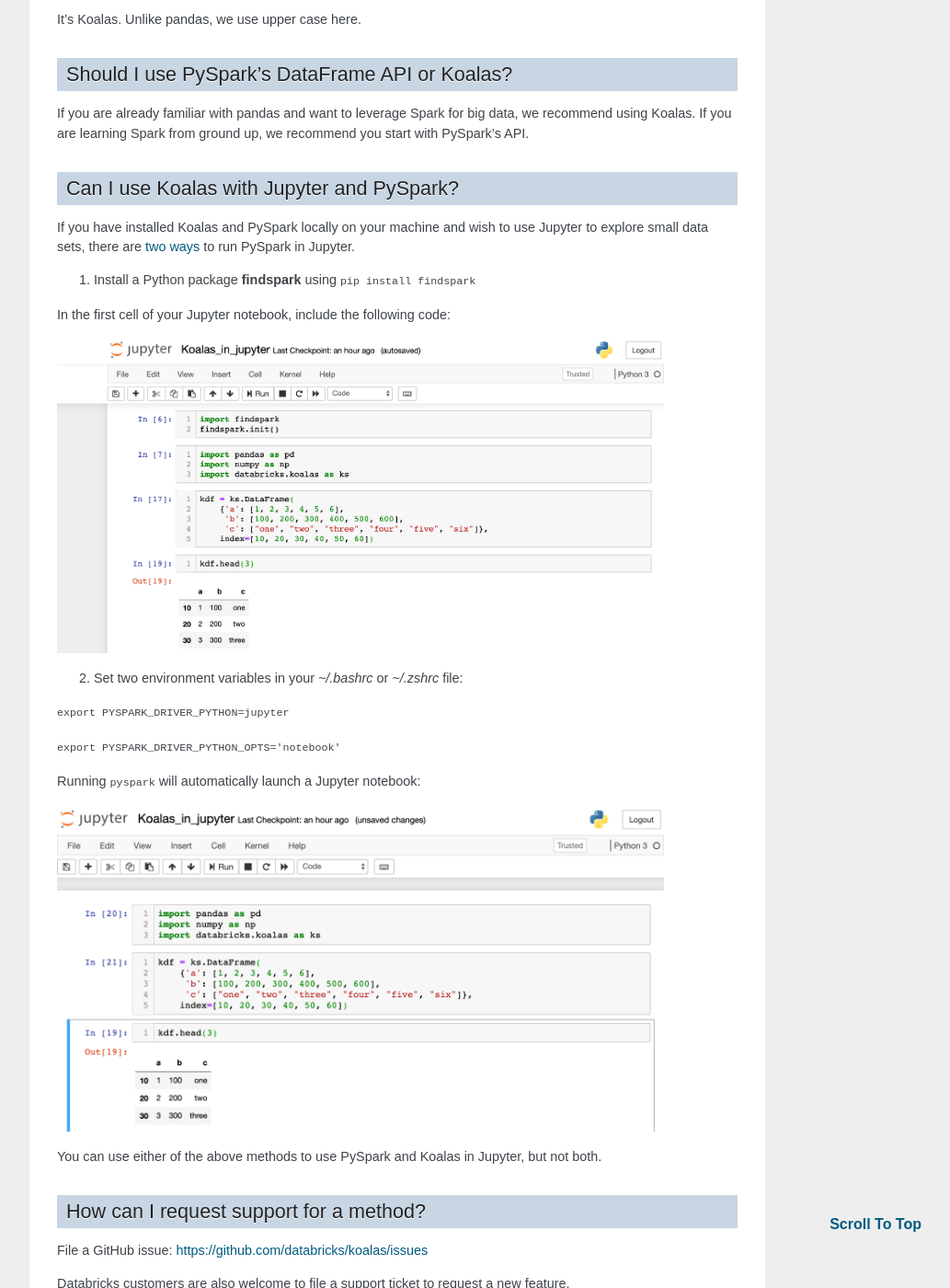
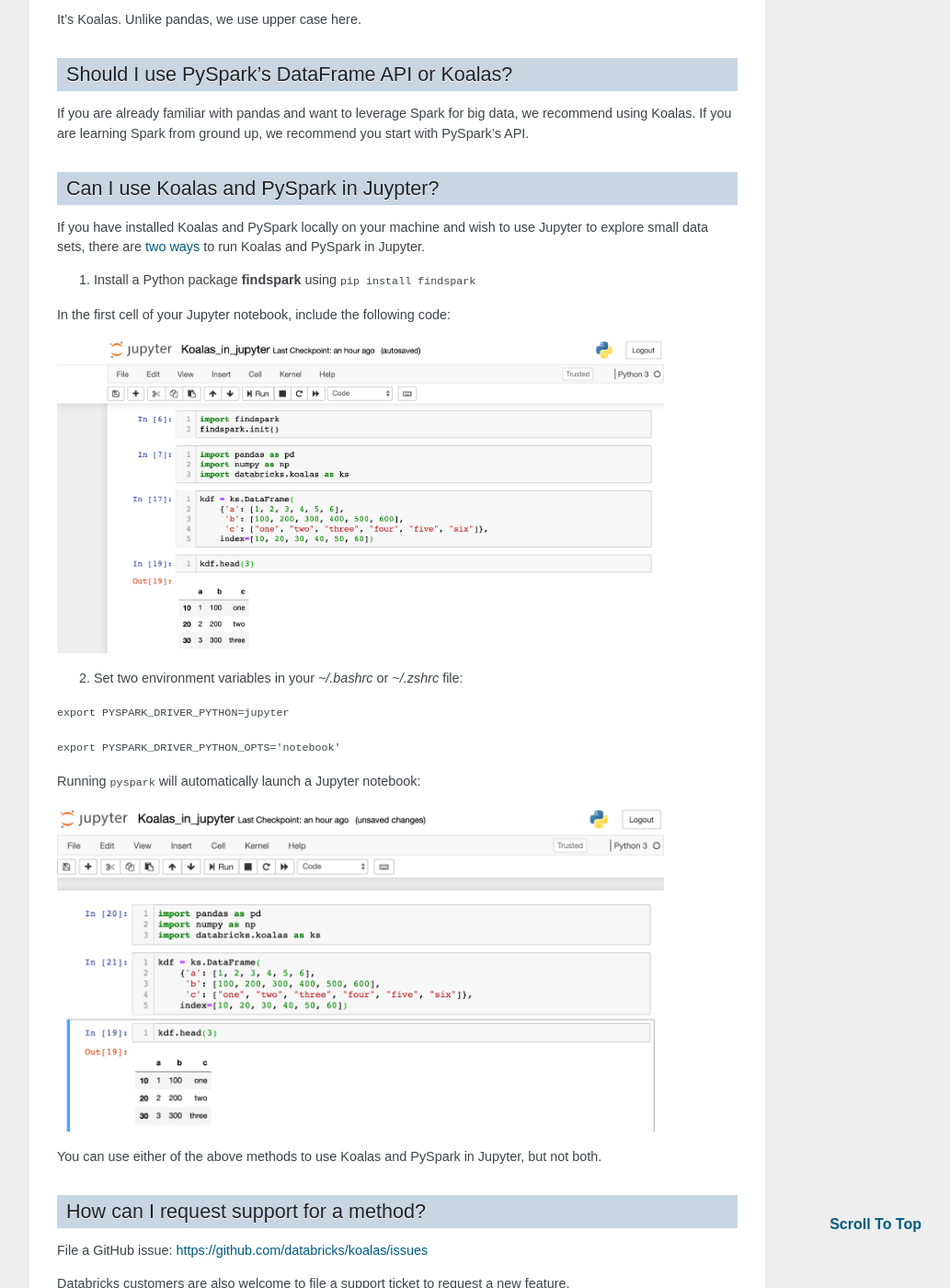
Before and after one commit to databricks/koalas, a Sphinx documentation site: the page built from docs/source/user_guide/faq.rst, in a window 1280 px wide and 1400 px high, scrolled down 891 px. Shown: the whole window at 92% size, without its empty margins (238-1271 px from the left). Built offline with Sphinx 7.4.7, drawn with Linux system fonts in a browser that asks for light colours; pages that are not in the unit, such as notebooks, are missing from menus; the version number is read from the project's files by our own code; some of the changed text lies outside the part shown.

Commit message:
Fixed misplaced propositions

```diff
--- a/docs/source/user_guide/faq.rst
+++ b/docs/source/user_guide/faq.rst
@@ -30,12 +30,12 @@
 If you are already familiar with pandas and want to leverage Spark for big data, we recommend
 using Koalas. If you are learning Spark from ground up, we recommend you start with PySpark's API.
 
-Can I use Koalas with Jupyter and PySpark?
+Can I use Koalas and PySpark in Juypter?
 ------------------------------------------
 
 If you have installed Koalas and PySpark locally on your machine and wish
 to use Jupyter to explore small data sets, there are `two ways <https://www.sicara.ai/blog/2017-05-02-get-started-pyspark-jupyter-notebook-3-minutes>`_ to run
-PySpark in Jupyter.
+Koalas and PySpark in Jupyter.
 
 1. Install a Python package **findspark** using ``pip install findspark``
 
@@ -55,7 +55,7 @@
 .. image:: images/koalas_jupyter_2.png
     :width: 660px
 
-You can use either of the above methods to use PySpark and Koalas in Jupyter, but not both.
+You can use either of the above methods to use Koalas and PySpark in Jupyter, but not both.
 
 How can I request support for a method?
 ---------------------------------------
```
